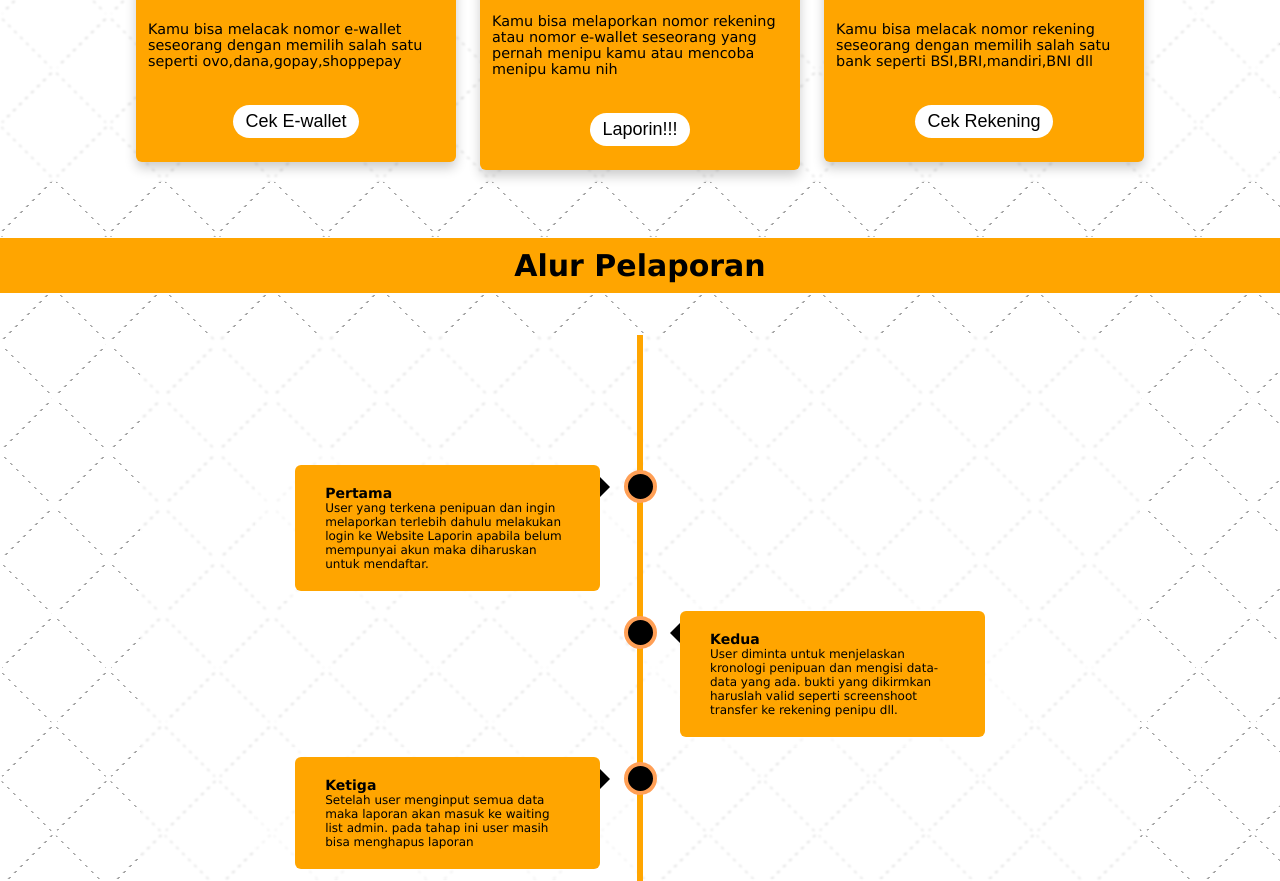
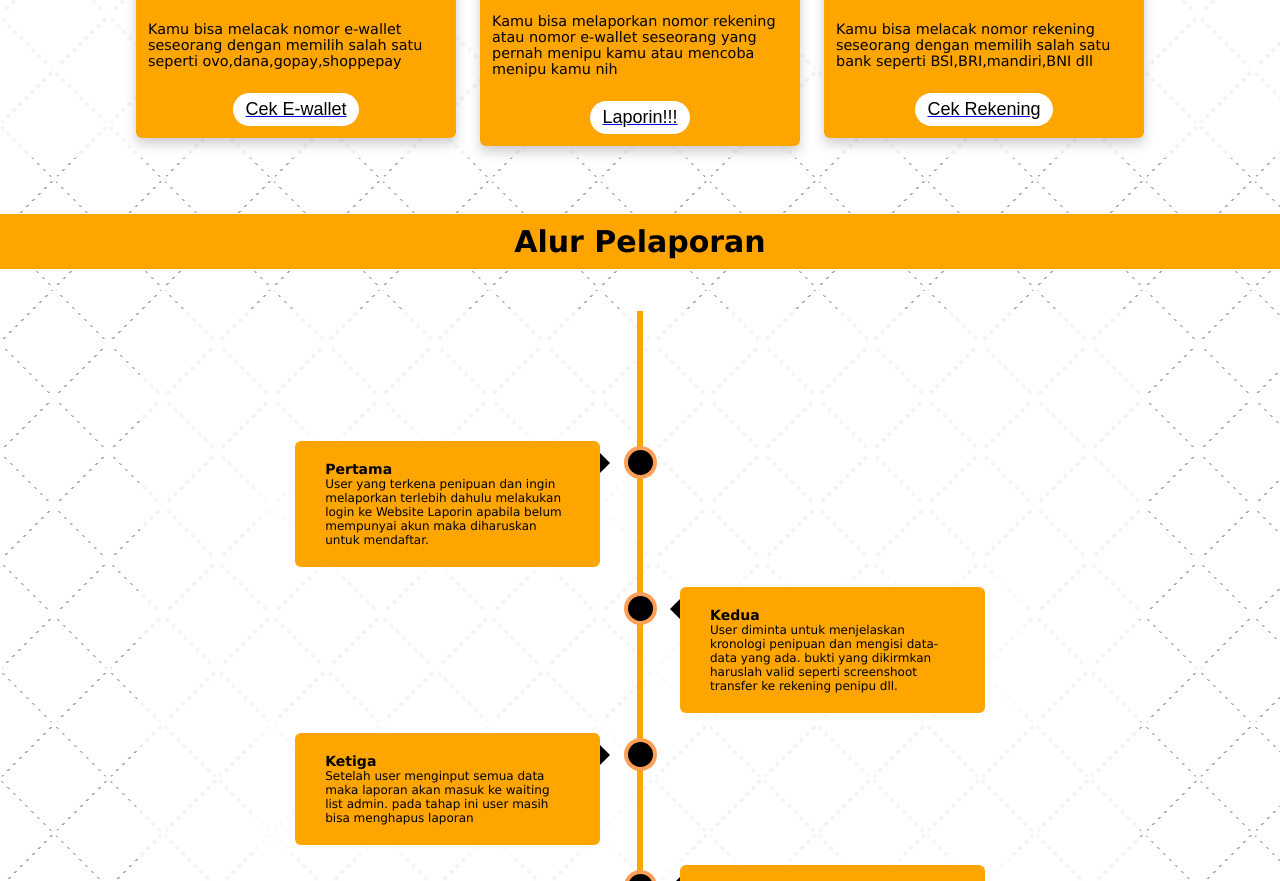
Before and after one commit to Jodii21/Jodi21.github.io, a plain HTML site: page index.html in a window 1280 px wide. Shown: the part 1293-2174 px from the top of the page. Drawn offline with nearby package versions, Linux system fonts and the light colour scheme.

Commit message:
Add link href in e-wallet, laporin and rekening

```diff
--- a/index.html
+++ b/index.html
@@ -53,21 +53,21 @@
                     <img src="LAPORIN YUK!!!.png" alt="Denim Jeans" style="width:100%">
                     <h1>Cek E-wallet</h1>
                     <p>Kamu bisa melacak nomor e-wallet seseorang dengan memilih salah satu seperti ovo,dana,gopay,shoppepay</p>
-                    <p><button>Cek E-wallet</button></p>
+                     <a href="EWallet.html"><p><button>Cek E-wallet</button></p></a>
                 </div>
                 <div class="card">
                     <img src="LAPORIN YUK!!!.png" alt="Denim Jeans" style="width:100%">
                     <h1>LaporinYuk</h1>
 
                     <p>Kamu bisa melaporkan nomor rekening atau nomor e-wallet seseorang yang pernah menipu kamu atau mencoba menipu kamu nih</p>
-                    <p><button>Laporin!!!</button></p>
+                    <a href="login.html"><p><button>Laporin!!!</button></p></a>
                 </div>
                 <div class="card">
                     <img src="LAPORIN YUK!!!.png" alt="Denim Jeans" style="width:100%">
                     <h1>Cek Rekening</h1>
 
                     <p>Kamu bisa melacak nomor rekening seseorang dengan memilih salah satu bank seperti BSI,BRI,mandiri,BNI dll</p>
-                    <p><button>Cek Rekening</button></p>
+                    <a href="Bank.html"><p><button>Cek Rekening</button></p></a>
                 </div>
             </div>
 
```
